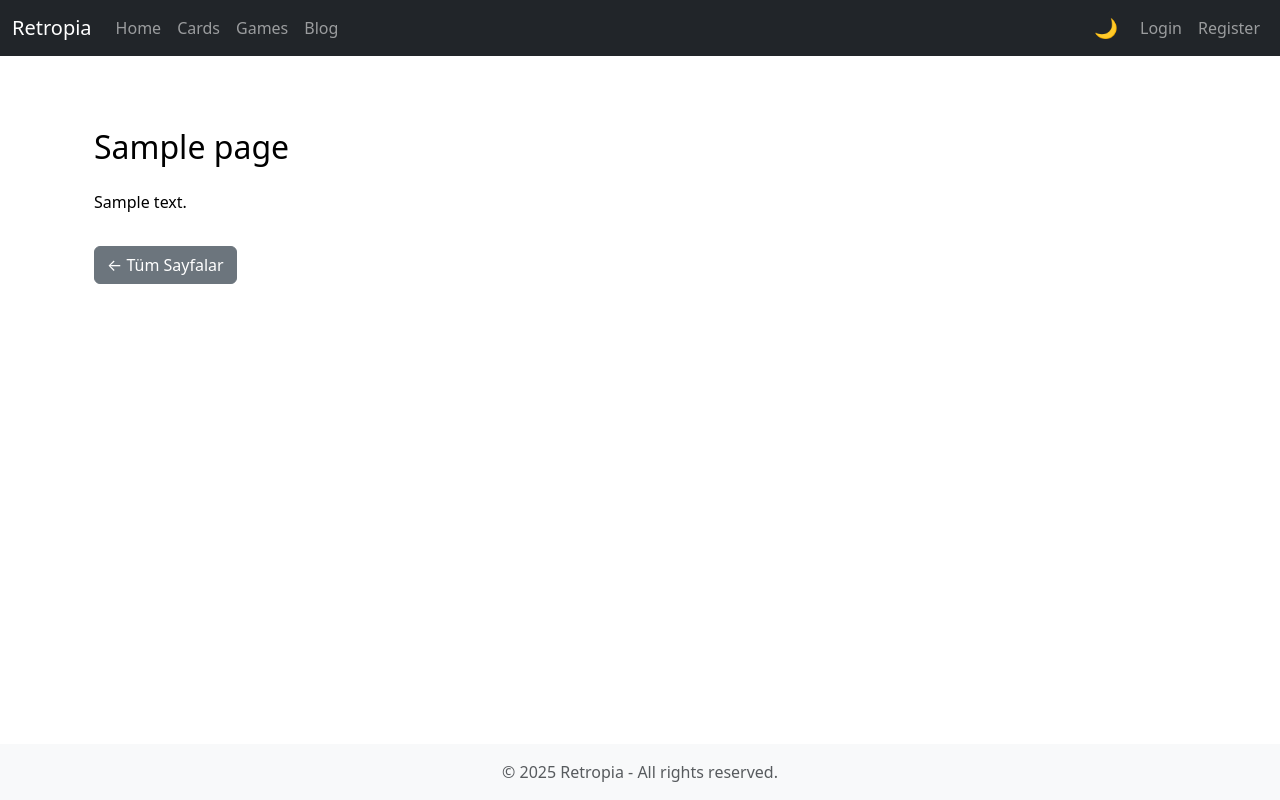
After one commit to mbe645/retropia, a Django app: a page that uses templates/pages/page-detail.html in a window 1280 px wide. The commit adds this page. Run offline with Django 5.2, Linux system fonts and the light colour scheme; tables that the repository leaves empty hold one stand-in row (values such as "Sample post"); parts of the project's set-up code (start-up, migrations or seed data) failed here and were passed over.

Commit message:
Fix: added page detail view and linked static pages

```diff
--- a/pages/models.py
+++ b/pages/models.py
@@ -1,8 +1,19 @@
 from django.db import models
+from django.urls import reverse
+from django.utils.text import slugify
 
 class Page(models.Model):
     title = models.CharField(max_length=100, unique=True)
     content = models.TextField()
+    slug = models.SlugField(max_length=120, unique=True)
 
     def __str__(self):
         return self.title
+
+    def get_absolute_url(self):
+        return reverse('pages:page-detail', args=[self.slug])
+
+    def save(self, *args, **kwargs):
+        if not self.slug:
+            self.slug = slugify(self.title)
+        super().save(*args, **kwargs)
--- a/pages/urls.py
+++ b/pages/urls.py
@@ -5,4 +5,5 @@ app_name = 'pages'
 
 urlpatterns = [
     path('', views.page_list, name='pages-home'),
+    path('<slug:slug>/', views.page_detail, name='page-detail'),
 ]
--- a/pages/views.py
+++ b/pages/views.py
@@ -1,5 +1,5 @@
 from django.http import HttpResponse
-from django.shortcuts import render
+from django.shortcuts import render, get_object_or_404
 from django.contrib.auth.decorators import login_required
 from .models import Page
 
@@ -14,3 +14,7 @@ def home(request):
 def page_list(request):
     pages = Page.objects.all()
     return render(request, 'pages/page_list.html', {'pages': pages})
+
+def page_detail(request, slug):
+    page = get_object_or_404(Page, slug=slug)
+    return render(request, 'pages/page-detail.html', {'page': page})
--- /dev/null
+++ b/templates/pages/page-detail.html
@@ -0,0 +1,10 @@
+{% extends 'base.html' %}
+{% block content %}
+<div class="container mt-5">
+    <h2>{{ page.title }}</h2>
+    <div class="mt-4">
+        {{ page.content|linebreaks }}
+    </div>
+    <a href="{% url 'pages:pages-home' %}" class="btn btn-secondary mt-3">← Tüm Sayfalar</a>
+</div>
+{% endblock %}
--- a/templates/pages/page_list.html
+++ b/templates/pages/page_list.html
@@ -4,7 +4,7 @@
     <h2>Static Pages</h2>
     <div class="list-group mt-4">
         {% for page in pages %}
-            <a href="#" class="list-group-item list-group-item-action">
+            <a href="{{ page.get_absolute_url }}" class="list-group-item list-group-item-action">
                 <strong>{{ page.title }}</strong>
             </a>
         {% empty %}
```
